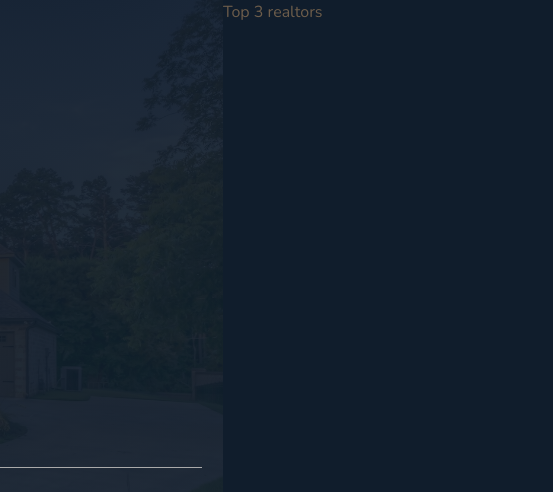
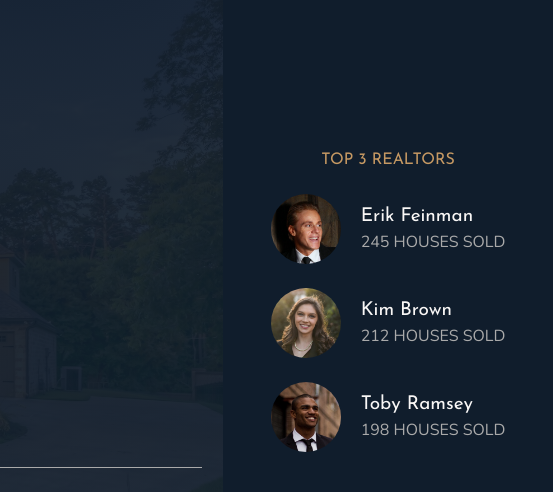
Before and after one commit to vsbron/course-nexter-2023, a website built with Parcel: page index.html in a window 1280 px wide. Shown: the top 492 px of the page, 727-1280 px from the left. Built offline with nearby package versions, Linux system fonts and the light colour scheme.

Commit message:
Added Realtors section

```diff
--- a/index.html
+++ b/index.html
@@ -11,9 +11,7 @@
   <body class="container">
 
     <div class="sidebar">
-      <div class="sidebar__btn-cont">
-        <button class="sidebar__btn"></button>
-      </div>
+      <div class="sidebar__btn-cont"><button class="sidebar__btn"></button></div>
     </div>
 
     <header class="header">
@@ -31,7 +29,24 @@
     </header>
 
     <div class="realtors">
-      Top 3 realtors
+      <h3 class="heading-3">Top 3 Realtors</h3>
+      <div class="realtors__list">
+        <img src="src/img/realtor-1.jpeg" class="realtors__img" alt="Realtor 1" />
+        <div class="realtors__details">
+          <h4 class="heading-4 heading-4--light">Erik Feinman</h4>
+          <p class="realtors__sold">245 houses sold</p>
+        </div>
+        <img src="src/img/realtor-2.jpeg" class="realtors__img" alt="Realtor 2" />
+        <div class="realtors__details">
+          <h4 class="heading-4 heading-4--light">Kim Brown</h4>
+          <p class="realtors__sold">212 houses sold</p>
+        </div>
+        <img src="src/img/realtor-3.jpeg" class="realtors__img" alt="Realtor 3" />
+        <div class="realtors__details">
+          <h4 class="heading-4 heading-4--light">Toby Ramsey</h4>
+          <p class="realtors__sold">198 houses sold</p>
+        </div>
+      </div>
     </div>
 
     <section class="features">
--- a/src/sass/components/_realtors.scss
+++ b/src/sass/components/_realtors.scss
@@ -1,4 +1,29 @@
 .realtors {
   background-color: $color-secondary;
   grid-column: col-start 7 / full-end;
+  padding: 3rem;
+
+  display: grid;
+  justify-items: center;
+  align-content: center;
+  gap: 2rem 0;
+
+  &__list {
+    display: grid;
+    grid-template-columns: min-content max-content;
+    gap: 3vh 2rem;
+    align-items: center;
+  }
+
+  &__img {
+    width: 7rem;
+    border-radius: 50%;
+    display: block;
+  }
+
+  &__sold {
+    text-transform: uppercase;
+    color: $color-gray-light-2;
+    margin-top: -3px;
+  }
 }
```
Also changed, not shown: README.md, src/css/style.css.
